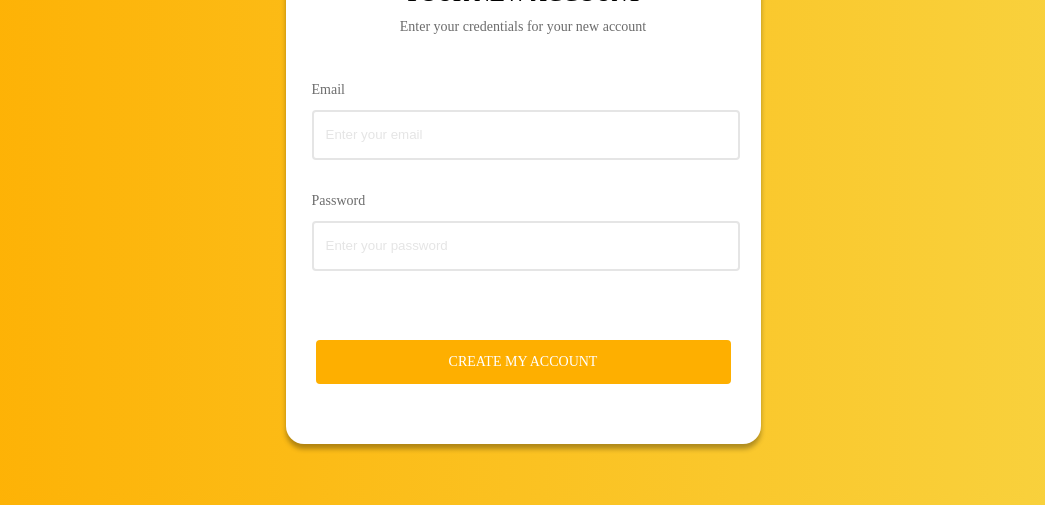
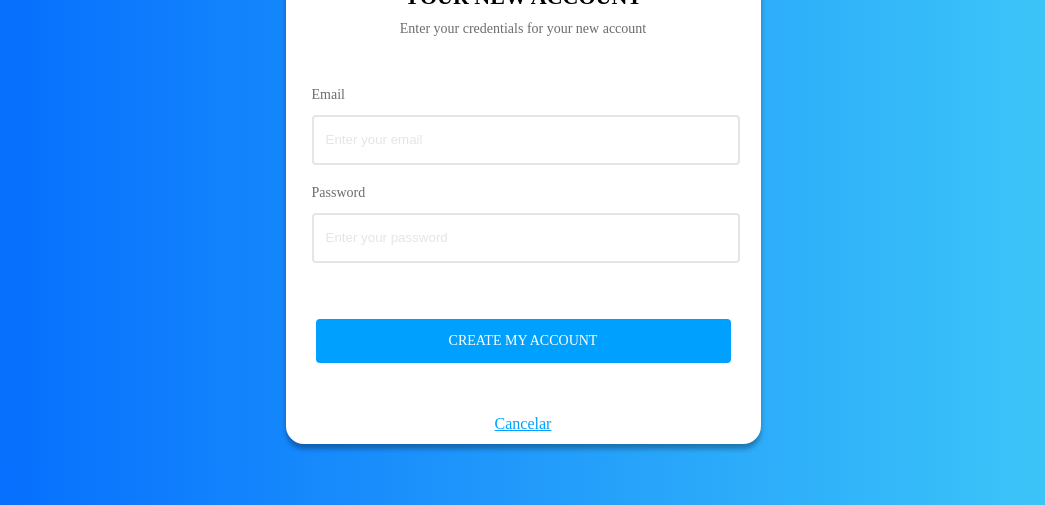
Before and after one commit to AlejoNM2402/js-proyect, a plain HTML site: page views/account.html in a window 1280 px wide. Shown: the part 295-800 px from the top of the page, without its empty margins (117-1162 px from the left). Drawn offline with Linux system fonts and the light colour scheme; a web font is replaced by a local one.

Commit message:
feat: :bug: sisas

```diff
--- a/css/account.css
+++ b/css/account.css
@@ -6,7 +6,7 @@
 } */
 
 body{
-    background: linear-gradient(to right, var(--color-3), var(--color-4));
+    background: linear-gradient(to right, var(--color-9), var(--color-8));
     text-align: center;
     justify-content: center;
     align-items: center;
@@ -140,9 +140,10 @@ body{
     /* background-color: aqua; */
     align-content: center;
     justify-content: center;
-    height: 110px;
+    height: 105px;
     margin-top: -50px;
     margin-top: -40px;
+
 }
 
 .n5 button{
@@ -150,23 +151,53 @@ body{
     width: 415px;
     font-family: "monM";
     font-size: 14px;
-    background-color: var(--button1-1);
+    background-color: var(--button2-1);
     border-radius: 4px;
     border: none;
     cursor: pointer;
     color: var(--color-2);
     &:hover {
-        background-color: var(--button1-2);
+        background-color: var(--button2-2);
         transform: scale(1.02);
         box-shadow: 0 4px 6px rgba(0,0,0,0.1);
     }
     &:active {
         transform: scale(0.99);
-        background-color: #91670d;
+        background-color: #0d2c91;
         box-shadow: 0 2px 4px rgba(0,0,0,0.2);
     }
     &:focus {
         outline: none;
-        box-shadow: 0 0 0 3px rgba(228, 147, 72, 0.5);
+        box-shadow: 0 0 0 3px rgba(72, 114, 228, 0.5);
     }
+
 }
+
+.n6{
+    /* background-color: bisque; */
+    height: 60px;
+    width: 415px;
+    align-self: center;
+    justify-self: center;
+    justify-content: center;
+    display: flex;
+    margin-top: -100px;
+}
+
+.n6 a{
+    justify-self: center;
+    align-self: center;
+    /* background-color: aquamarine; */
+    font-size: 16px;
+    font-family: "mr";
+    color: var(--button2-1);
+}
+
+.form{
+    /* background-color: #0d2c91; */
+    display: flex;
+    height: 300px;
+    flex-direction: column;
+    align-items: center;
+    gap: 35px;
+}
--- a/css/style.css
+++ b/css/style.css
@@ -140,7 +140,7 @@ body{
     /* background-color: aqua; */
     align-content: center;
     justify-content: center;
-    height: 110px;
+    height:100px;
     margin-top: -50px;
     margin-top: -40px;
 }
@@ -155,6 +155,7 @@ body{
     border: none;
     cursor: pointer;
     color: var(--color-2);
+    margin-top: 10px;
     &:hover {
         background-color: var(--button1-2);
         transform: scale(1.02);
@@ -210,3 +211,13 @@ body{
     }
 
 }
+
+.f1{
+    /* background-color: aquamarine; */
+    height: 300px;
+    display: flex;
+    flex-direction: column;
+    align-items: center;
+    gap: 38px;
+    margin-top: 20px;
+}
--- a/css/variables.css
+++ b/css/variables.css
@@ -7,7 +7,12 @@
     --color-6: #E5E5E5;
     --button1-1: #feaf00;
     --button1-2: #db9600;
+    --button2-1: #00a1fe;
+    --button2-2: #0078db;
     --color-7: #F2EAE1;
+    --color-8: #42cef8;
+    --color-9: #0066fe;
+
 }
 
 @font-face{
--- a/views/account.html
+++ b/views/account.html
@@ -13,17 +13,18 @@
         <div class="grid-layout">
             <div class="box c1">
                 <div class="caja n1">
-                    <img src="storage/img/Line 1.png" alt="">
+                    <img src="../storage/img/Line 1 (1).png" alt="">
                     <h1>CRUD OPERATIONS</h1>
                 </div>
                 <div class="caja n2">
                     <h2>YOUR NEW ACCOUNT</h2>
                     <p>Enter your credentials for your new account</p>
                 </div>
+                <form class="form" id="createForm">
                 <div class="caja n3">
                     <label>Email</label>
                     <div class="email">
-                        <input type="text" placeholder="Enter your email">
+                        <input type="email" placeholder="Enter your email">
                         <!-- <label for="email">Enter your email</label> -->
                     </div>
 
@@ -31,16 +32,20 @@
                 <div class="caja n4">
                     <label>Password</label>
                     <div class="password">
-                        <input type="text" placeholder="Enter your password">
+                        <input type="password" placeholder="Enter your password">
                         <!-- <label for="email">Enter yourhttps://alejonm2402.github.io/Crud-operations/ email</label> -->
                     </div>
                 </div>
                 <div class="caja n5">
                     <button type="submit">CREATE MY ACCOUNT</button>
                 </div>
+            </form>
+
+
+
 
             </header>
-
+            <div class="n6"><a href="../index.html">Cancelar</a></div>
 
         </body>
         </html>
```
Also changed, not shown: index.html (+3 -2 lines), storage/img/Line 1 (1).png (added).
